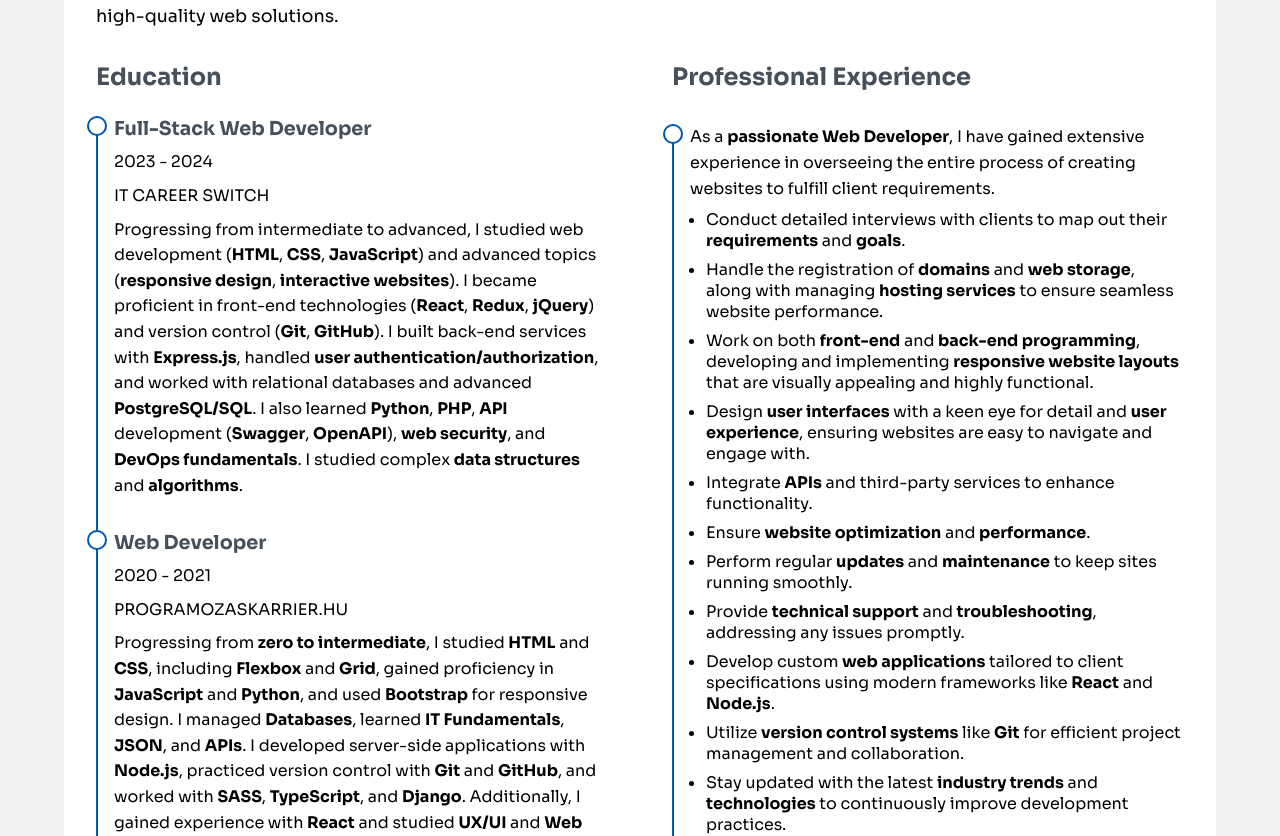
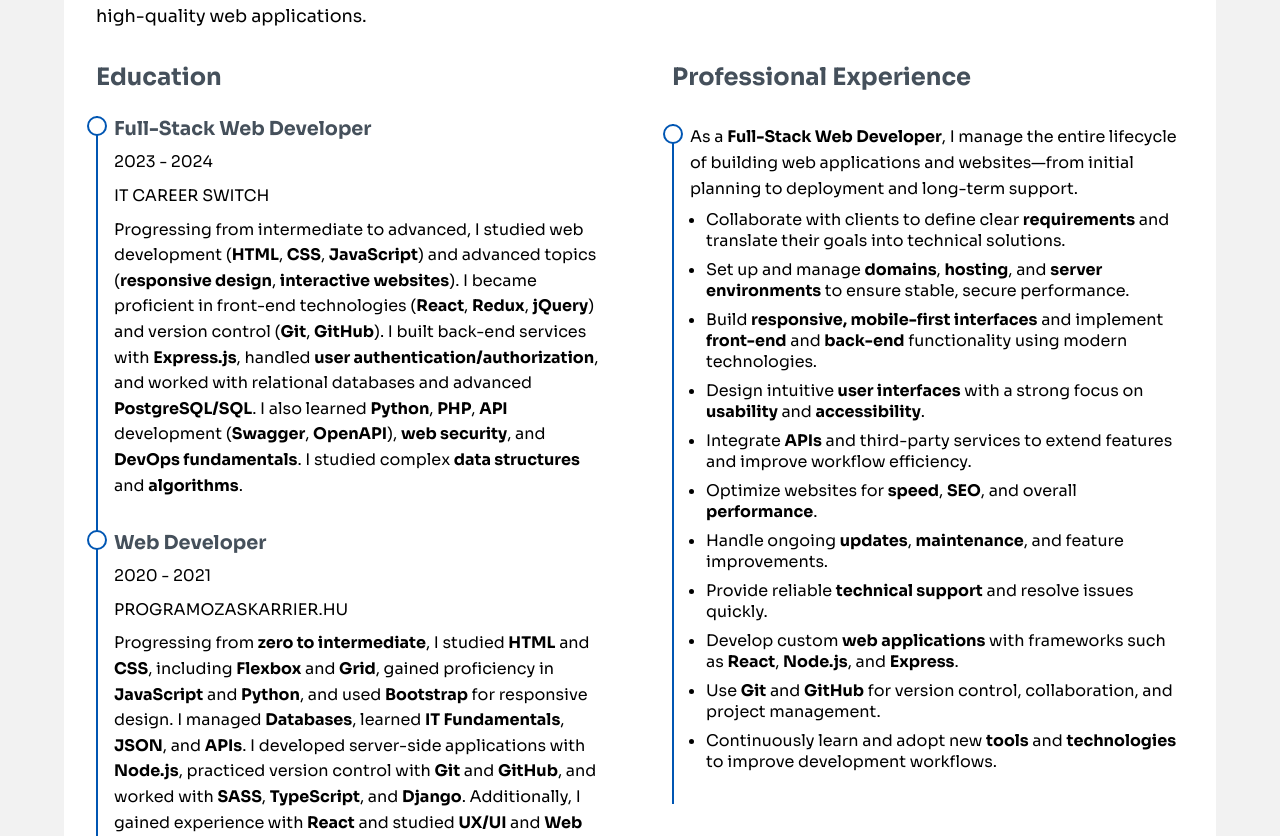
Before and after one commit to Karoly-Git/karolyhornyak, a React (Create React App) app: page / in a window 1280 px wide. Shown: the part 2989-3825 px from the top of the page. Built offline with nearby package versions, Linux system fonts and the light colour scheme.

Commit message:
Update E&E section

```diff
--- a/src/components/sections/Resume.jsx
+++ b/src/components/sections/Resume.jsx
@@ -63,7 +63,7 @@ export default function Resume({ resumeRef }) {
             <div id='resume-content'>
 
                 <m.p className="intro-text" ref={pRef} initial="initial" animate={hasAnimated.p ? "animate" : "initial"} variants={contentVariants}>
-                    Full-Stack Web Developer with a strong foundation in both front-end and back-end technologies, committed to delivering high-quality web solutions.
+                    Full-Stack Web Developer with a solid foundation in front-end and back-end technologies, focused on building reliable, high-quality web applications.
                 </m.p>
 
                 <div className="columns">
@@ -115,22 +115,22 @@ export default function Resume({ resumeRef }) {
                             <h3>Professional Experience</h3>
                             <div className="job">
                                 <p>
-                                    As a <strong>passionate Web Developer</strong>, I have gained extensive experience in overseeing the entire process of creating websites to fulfill client requirements.
+                                    As a <strong>Full-Stack Web Developer</strong>, I manage the entire lifecycle of building web applications and websites—from initial planning to deployment and long-term support.
                                 </p>
                                 <ul>
-                                    <li>Conduct detailed interviews with clients to map out their <strong>requirements</strong> and <strong>goals</strong>.</li>
-                                    <li>Handle the registration of <strong>domains</strong> and <strong>web storage</strong>, along with managing <strong>hosting services</strong> to ensure seamless website performance.</li>
-                                    <li>Work on both <strong>front-end</strong> and <strong>back-end programming</strong>, developing and implementing <strong>responsive website layouts</strong> that are visually appealing and highly functional.</li>
-                                    <li>Design <strong>user interfaces</strong> with a keen eye for detail and <strong>user experience</strong>, ensuring websites are easy to navigate and engage with.</li>
-                                    <li>Integrate <strong>APIs</strong> and third-party services to enhance functionality.</li>
-                                    <li>Ensure <strong>website optimization</strong> and <strong>performance</strong>.</li>
-                                    <li>Perform regular <strong>updates</strong> and <strong>maintenance</strong> to keep sites running smoothly.</li>
-                                    <li>Provide <strong>technical support</strong> and <strong>troubleshooting</strong>, addressing any issues promptly.</li>
-                                    <li>Develop custom <strong>web applications</strong> tailored to client specifications using modern frameworks like <strong>React</strong> and <strong>Node.js</strong>.</li>
-                                    <li>Utilize <strong>version control systems</strong> like <strong>Git</strong> for efficient project management and collaboration.</li>
-                                    <li>Stay updated with the latest <strong>industry trends</strong> and <strong>technologies</strong> to continuously improve development practices.</li>
-                                </ul>                            </div>
-
+                                    <li>Collaborate with clients to define clear <strong>requirements</strong> and translate their goals into technical solutions.</li>
+                                    <li>Set up and manage <strong>domains</strong>, <strong>hosting</strong>, and <strong>server environments</strong> to ensure stable, secure performance.</li>
+                                    <li>Build <strong>responsive, mobile-first interfaces</strong> and implement <strong>front-end</strong> and <strong>back-end</strong> functionality using modern technologies.</li>
+                                    <li>Design intuitive <strong>user interfaces</strong> with a strong focus on <strong>usability</strong> and <strong>accessibility</strong>.</li>
+                                    <li>Integrate <strong>APIs</strong> and third-party services to extend features and improve workflow efficiency.</li>
+                                    <li>Optimize websites for <strong>speed</strong>, <strong>SEO</strong>, and overall <strong>performance</strong>.</li>
+                                    <li>Handle ongoing <strong>updates</strong>, <strong>maintenance</strong>, and feature improvements.</li>
+                                    <li>Provide reliable <strong>technical support</strong> and resolve issues quickly.</li>
+                                    <li>Develop custom <strong>web applications</strong> with frameworks such as <strong>React</strong>, <strong>Node.js</strong>, and <strong>Express</strong>.</li>
+                                    <li>Use <strong>Git</strong> and <strong>GitHub</strong> for version control, collaboration, and project management.</li>
+                                    <li>Continuously learn and adopt new <strong>tools</strong> and <strong>technologies</strong> to improve development workflows.</li>
+                                </ul>
+                            </div>
                             <div className="job non-it">
                                 <h4>Production Supervisor</h4>
                                 <p>2018 - Present</p>
--- a/src/components/sections/Skills.jsx
+++ b/src/components/sections/Skills.jsx
@@ -1,4 +1,4 @@
-import React, { useRef, useState, useEffect } from 'react';
+import { useRef, useState, useEffect } from 'react';
 import { skills } from '../../data/skills';
 import { motion as m, useInView } from 'framer-motion';
 
@@ -54,6 +54,7 @@ export default function Skills({ skillsRef }) {
                 </h2>
                 <div className="tools" ref={divRef}>
                     {skills.map((skill, index) => (
+                        skill.isActive &&
                         <m.span
                             key={index}
                             custom={index}
--- a/src/data/skills.js
+++ b/src/data/skills.js
@@ -22,69 +22,86 @@ export const skills = [
     {
         name: "HTML",
         icon: <HTML className="icon" />,
+        isActive: true,
     },
     {
         name: "CSS",
         icon: <CSS className="icon" />,
+        isActive: true,
     },
     {
         name: "SASS",
         icon: <SASS className="icon" />,
+        isActive: true,
     },
     {
         name: "BootStrap",
         icon: <BootStrap className="icon" />,
+        isActive: true,
     },
     {
         name: "JavaScript",
         icon: <JS className="icon" />,
+        isActive: true,
     },
     {
         name: "jQuery",
         icon: <JQuery className="icon" />,
+        isActive: true,
     },
     {
         name: "React",
         icon: <React className="icon" />,
+        isActive: true,
     },
     {
         name: "Redux",
         icon: <Redux className="icon" />,
+        isActive: false,
     },
     {
         name: "NodeJS",
         icon: <NodeJs className="icon" />,
+        isActive: true,
     },
     {
         name: "ExpressJS",
         icon: <ExpressJS className="icon" />,
+        isActive: true,
+    },
+    {
+        name: "PHP",
+        icon: <PHP className="icon" />,
+        isActive: true,
     },
     {
         name: "Python",
         icon: <Python className="icon" />,
+        isActive: true,
     },
     {
         name: "MongoDB",
         icon: <MongoDb className="icon" />,
+        isActive: true,
     },
     {
         name: "Postgres",
         icon: <Postgres className="icon" />,
+        isActive: true,
     },
     {
         name: "MySql",
         icon: <MySql className="icon" />,
-    },
-    {
-        name: "PHP",
-        icon: <PHP className="icon" />,
+        isActive: true,
     },
     {
         name: "Git",
         icon: <Git className="icon" />,
+        isActive: true,
     },
     {
         name: "GitHub",
         icon: <GitHub className="icon" />,
+        isActive: true,
     },
 ];
```
